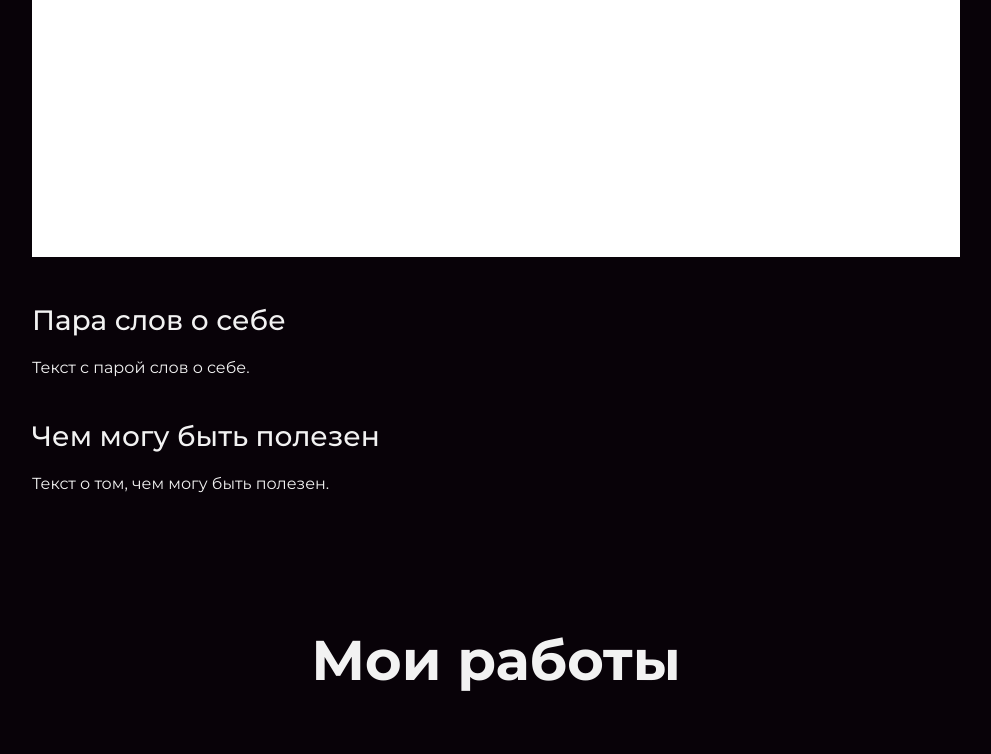
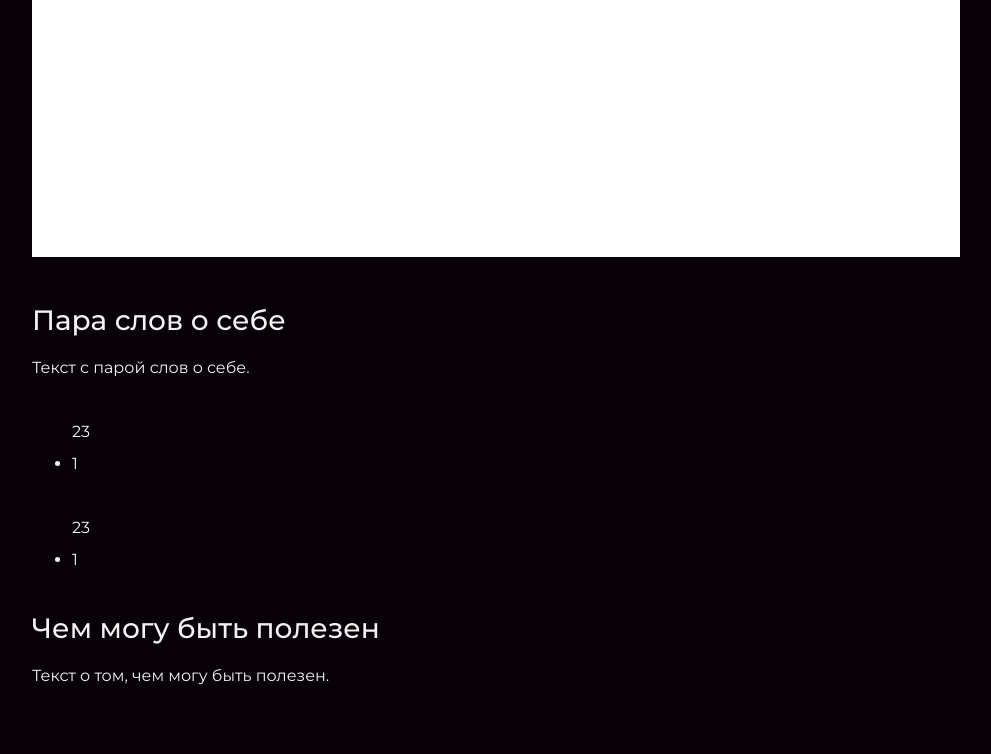
Before and after one commit to Slavaa00/GG, a plain HTML site: page index.html in a window 1280 px wide. Shown: the part 1339-2093 px from the top of the page, without its empty margins (144-1135 px from the left). Drawn offline with Linux system fonts and the light colour scheme.

Commit message:
234234234234
234234234

```diff
--- a/index.html
+++ b/index.html
@@ -17,7 +17,7 @@
   </header>
 
 <div class="container"><section class="hero-image">
-      <h1 class="heading">3500 on the coat</h1>
+      <h1 class="heading">gucci</h1>
       <p>Migos</p>
     </section>
   </div>
@@ -27,7 +27,8 @@
         <img src="files/gifka.gif" width="928" height="536" alt="Фотография Неопознанного Енота">
       </figure>
       <h3>Пара слов о себе</h3>
-      <p>Текст с парой слов о себе.</p>
+      <p>Текст с парой слов о себе.</p><p> <ul>23<li>1</li></ul></p>
+      <p> <ul>23<li>1</li></ul></p>
       <h3>Чем могу быть полезен</h3>
       <p>Текст о том, чем могу быть полезен.</p>
     </section>
```
